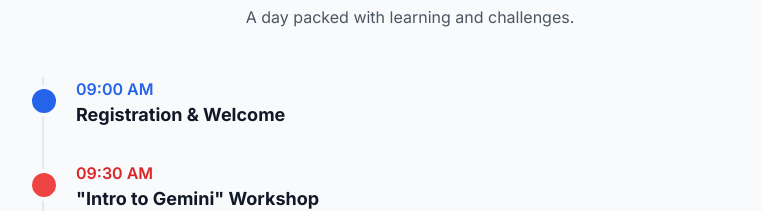
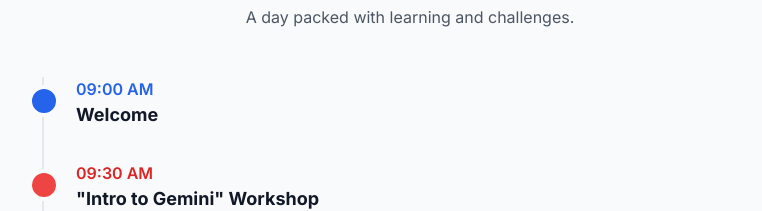
Before and after one commit to bharathtelugu/GSA.github.io, a plain HTML site: page index.html in a window 1280 px wide. Shown: the part 2616-2827 px from the top of the page, without its empty margins (230-992 px from the left). Drawn offline with nearby package versions, Linux system fonts and the light colour scheme.

Commit message:
Update index.html

```diff
--- a/index.html
+++ b/index.html
@@ -266,7 +266,7 @@
                 <div class="max-w-3xl mx-auto">
                     <div class="relative border-l-2 border-gray-200 dark:border-gray-700 ml-4">
                         <!-- Schedule Items -->
-                        <div class="mb-8 pl-8 relative"><div class="absolute -left-4 top-2 w-8 h-8 bg-blue-600 border-4 border-gray-50 dark:border-[#0c1021] rounded-full"></div><p class="text-blue-600 dark:text-blue-400 font-semibold">09:00 AM</p><h4 class="font-bold text-lg text-gray-900 dark:text-white">Registration & Welcome</h4></div>
+                        <div class="mb-8 pl-8 relative"><div class="absolute -left-4 top-2 w-8 h-8 bg-blue-600 border-4 border-gray-50 dark:border-[#0c1021] rounded-full"></div><p class="text-blue-600 dark:text-blue-400 font-semibold">09:00 AM</p><h4 class="font-bold text-lg text-gray-900 dark:text-white">Welcome</h4></div>
                         <div class="mb-8 pl-8 relative"><div class="absolute -left-4 top-2 w-8 h-8 bg-red-500 border-4 border-gray-50 dark:border-[#0c1021] rounded-full"></div><p class="text-red-600 dark:text-red-400 font-semibold">09:30 AM</p><h4 class="font-bold text-lg text-gray-900 dark:text-white">"Intro to Gemini" Workshop</h4></div>
                         <div class="mb-8 pl-8 relative"><div class="absolute -left-4 top-2 w-8 h-8 bg-yellow-500 border-4 border-gray-50 dark:border-[#0c1021] rounded-full"></div><p class="text-yellow-600 dark:text-yellow-400 font-semibold">10:30 AM</p><h4 class="font-bold text-lg text-gray-900 dark:text-white">Challenge 1: The Creative Spark</h4></div>
                         <div class="mb-8 pl-8 relative"><div class="absolute -left-4 top-2 w-8 h-8 bg-gray-500 border-4 border-gray-50 dark:border-[#0c1021] rounded-full"></div><p class="text-gray-600 dark:text-gray-400 font-semibold">12:00 PM</p><h4 class="font-bold text-lg text-gray-900 dark:text-white">Lunch Break</h4></div>
```
